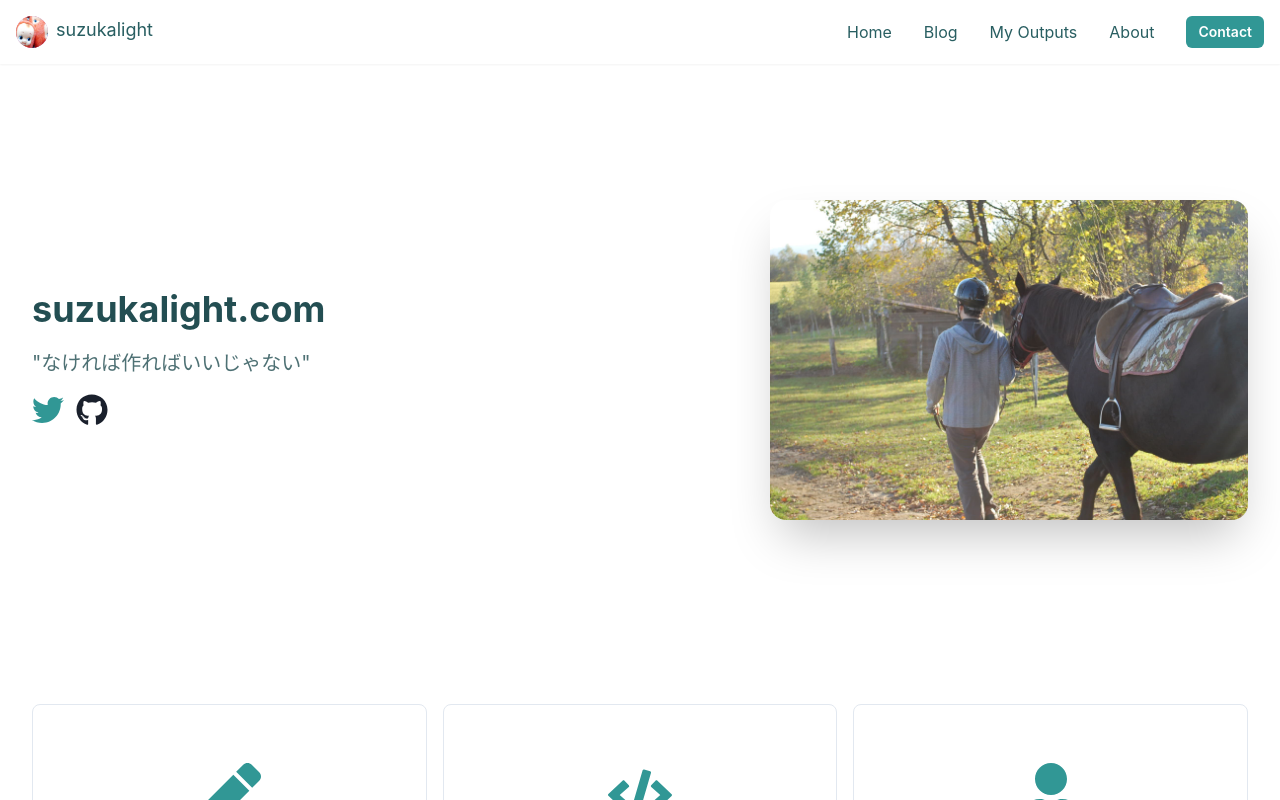
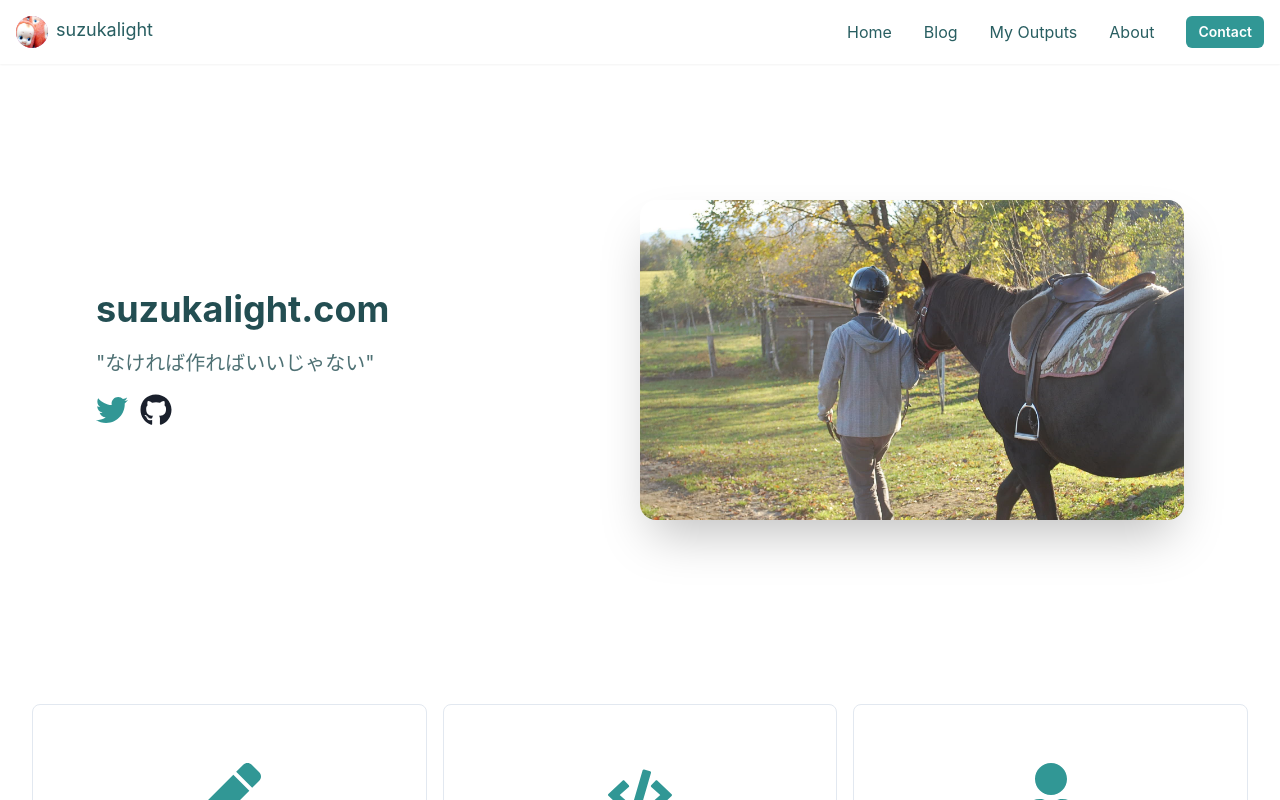
Before and after one commit to suzukalight/suzukalight-com, a Next.js app: page / in a window 1280 px wide. Shown: the top 800 px of the page. Built offline with nearby package versions, Linux system fonts and the light colour scheme.

Commit message:
Update hero style

```diff
--- a/src/components/molecules/Hero/index.tsx
+++ b/src/components/molecules/Hero/index.tsx
@@ -1,5 +1,5 @@
 import React from 'react';
-import { Box, Flex, Image, Heading, Stack, Text, Icon } from '@chakra-ui/react';
+import { Center, Flex, Image, Heading, Stack, Text, Icon } from '@chakra-ui/react';
 import { FaTwitter, FaGithub } from 'react-icons/fa';
 
 type HeroProps = {
@@ -13,20 +13,22 @@ type HeroProps = {
 };
 
 export const Hero = ({ title, subtitle, image, ...rest }: HeroProps) => (
+  <Center>
     <Flex
       align="center"
       justify={{ base: 'center', md: 'space-around', xl: 'space-between' }}
       direction={{ base: 'column-reverse', md: 'row' }}
       wrap="nowrap"
-    minH="70vh"
-    maxH="70vh"
+      w={['100%', '100%', '100%', '90%']}
+      h="70vh"
       px={8}
+      mt={[8, 8, 0]}
       mb={16}
       {...rest}
     >
       <Stack
         spacing={4}
-      w={{ base: '80%', md: '40%' }}
+        w={['100%', '100%', '50%']}
         align={['center', 'center', 'flex-start', 'flex-start']}
       >
         <Heading
@@ -73,16 +75,16 @@ export const Hero = ({ title, subtitle, image, ...rest }: HeroProps) => (
           <Icon as={FaGithub} boxSize={8} />
         </Text>
       </Stack>
-
-    <Box maxW={{ base: '80%', sm: '60%', md: '50%' }} maxH="320px" mb={{ base: 12, md: 0 }}>
       <Image
         src={image}
+        alt="hero image"
         fit="cover"
-        w="100%"
-        maxH="320px"
+        w={['100%', '100%', '50%']}
+        h={['16em', '16em', '20em']}
+        mb={{ base: 12, md: 0 }}
         rounded={{ base: '0.5em', md: '1rem' }}
         shadow="2xl"
       />
-    </Box>
     </Flex>
+  </Center>
 );
```
Lines whose indentation alone changed are shown as unchanged.
